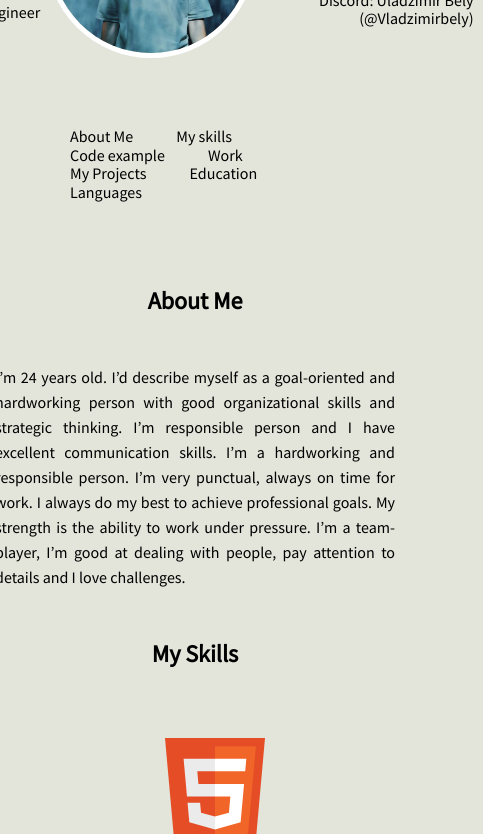
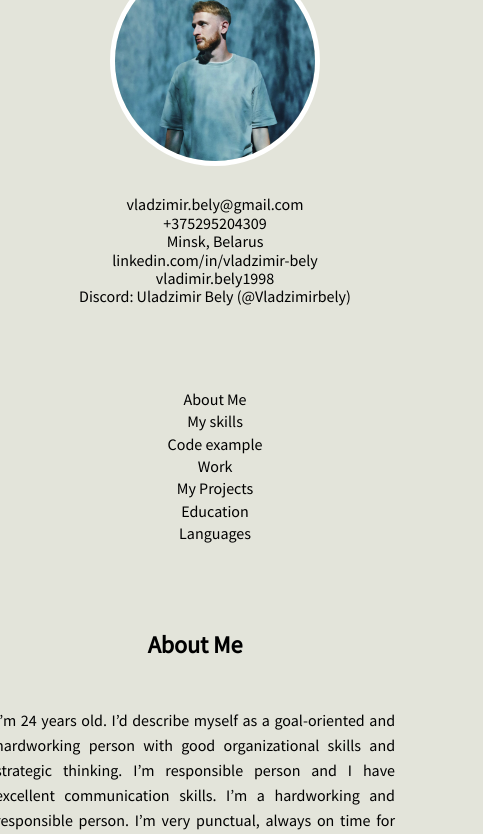
Before and after one commit to Vladzimirbely/rsschool-cv, a plain HTML site: page rsschool-cv/index.html in a window 390 px wide. Shown: the part 162-996 px from the top of the page, 483 px wide, since content can reach past the window. Drawn offline with Linux system fonts and the light colour scheme.

Commit message:
feat: add media file

```diff
--- a/rsschool-cv/index.html
+++ b/rsschool-cv/index.html
@@ -163,8 +163,8 @@
         </main>
         <footer class="footer__container">
             <div class="footer__wrap wrap">
-                <span><a href="https://github.com/Vladzimirbely">My Github</a></span>
-                <a href="https://rs.school/js-stage0/">
+                <span><a href="https://github.com/Vladzimirbely" target="_blank">My Github</a></span>
+                <a href="https://rs.school/js-stage0/" target="_blank">
                     <img src="./img/rs_school.svg" alt="rs_school">
                 </a>
                 <span>2022</span>
--- /dev/null
+++ b/rsschool-cv/styles/media.css
@@ -0,0 +1,36 @@
+@media (max-width: 840px) {
+    .header__container .header__wrap {
+        display: block;
+        text-align: center;
+    }
+
+    .header__wrap .header__name,
+    .header__wrap .header__img {
+        margin: 0 0 1rem 4rem;
+    }
+
+    .header__wrap .header__contacts {
+        text-align: center;
+    }
+
+    .nav__wrap {
+        width: 480px;
+        display: flex;
+        justify-content: center;
+        text-align: center;
+    }
+
+    .nav__wrap ul li {
+        padding: 1rem 0;
+        box-sizing: border-box;
+    }
+}
+
+@media (max-width: 500px) {
+    .nav__wrap ul li {
+        display: flex;
+        padding: 0.2rem 0;
+        box-sizing: border-box;
+        justify-content: center;
+    }
+}
--- a/rsschool-cv/styles/style.css
+++ b/rsschool-cv/styles/style.css
@@ -7,6 +7,7 @@
 @import './work.css';
 @import './education.css';
 @import './footer.css';
+@import './media.css';
 
 html {
     height: 100%;
```
